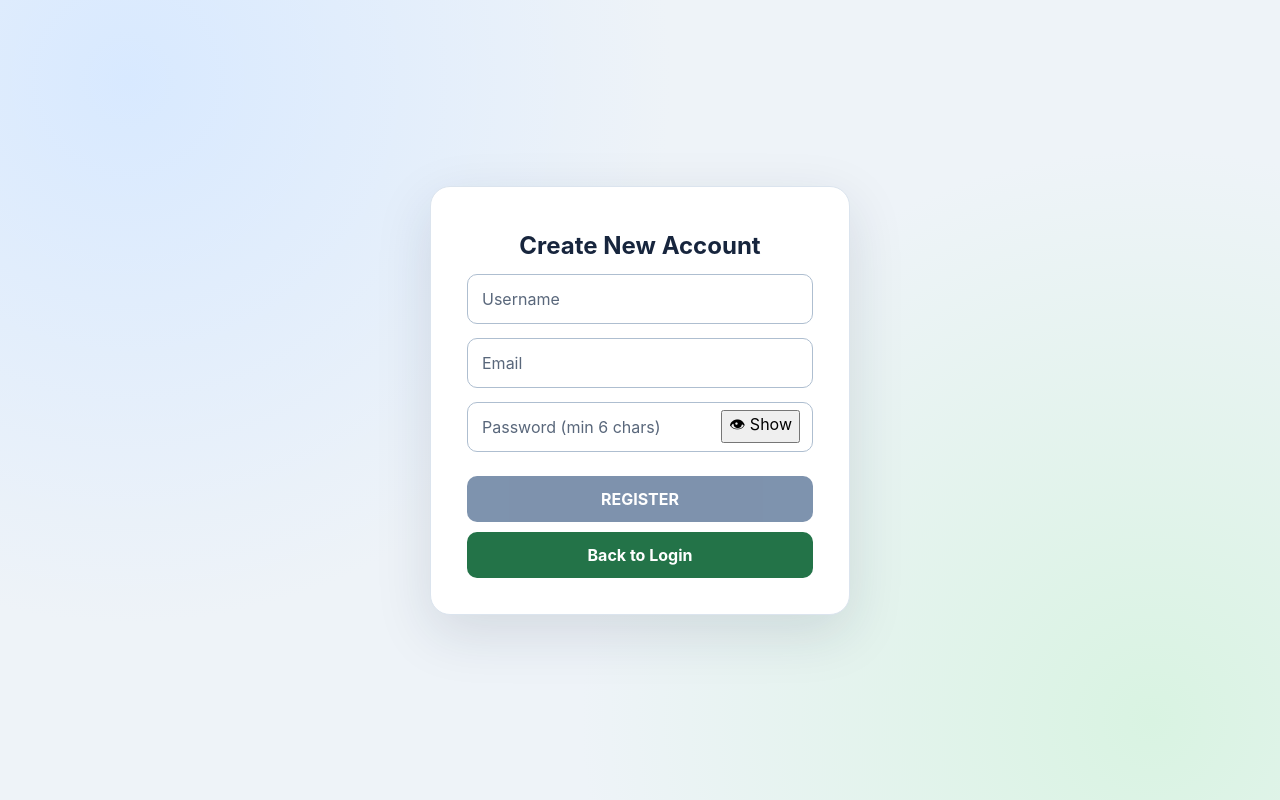
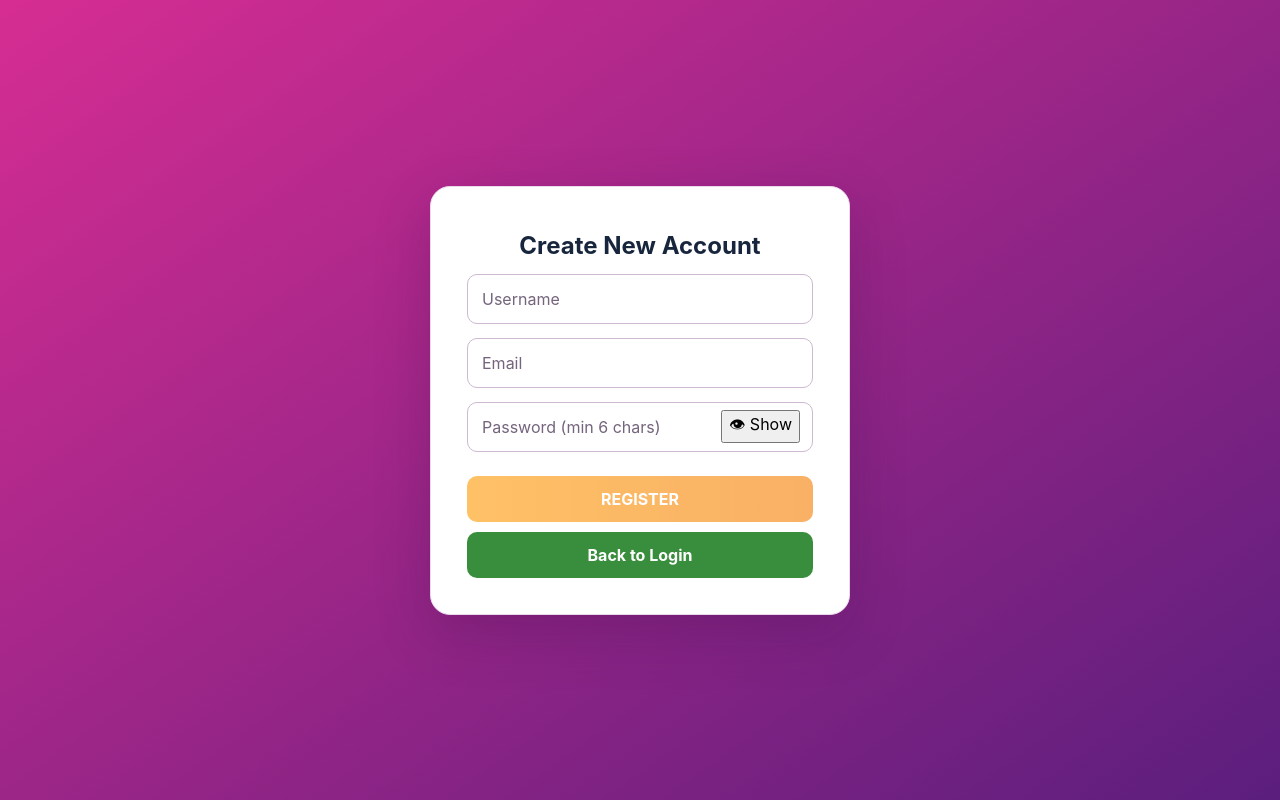
Before and after one commit to EvaArbo/LUDO-GAME, a React (Vite) app: page /register in a window 1280 px wide. Built offline with nearby package versions, Linux system fonts and the light colour scheme.

Commit message:
Restore original Ludo colors and update README

```diff
--- a/src/App.css
+++ b/src/App.css
@@ -1,4 +1,4 @@
 .app-container { width: 100%; min-height: 100dvh; }
 .game-header { width: min(100%, 1100px); margin: auto; padding: 26px 16px 0; text-align: center; }
-.game-header h1 { margin: 0; color: #17253d; font-size: clamp(1.7rem, 4vw, 2.7rem); }
-.game-header p { margin: 6px 0 0; color: #506078; }
+.game-header h1 { margin: 0; color: #4f246c; font-size: clamp(1.7rem, 4vw, 2.7rem); }
+.game-header p { margin: 6px 0 0; color: #684879; }
--- a/src/assets/Components/HowToPlay.jsx
+++ b/src/assets/Components/HowToPlay.jsx
@@ -9,10 +9,10 @@ const HowToPlay = ({ show, onClose }) => {
       <div className="modal">
         <h2>🧩 How to Play Ludo</h2>
         <ul>
-          <li>🎲 Roll a 6 to bring a token out.</li>
-          <li>🛣️ Move clockwise along your color path.</li>
-          <li>💥 Land on another player to send them back home.</li>
-          <li>🎯 Get all 4 tokens into the center to win!</li>
+          <li>🎲 You play Red. Roll a 6 to bring one of your tokens out.</li>
+          <li>🛣️ Tap a Red token to move it after rolling.</li>
+          <li>🤖 Green, Yellow, and Blue take computer turns.</li>
+          <li>🎯 Move your tokens around the board toward the center.</li>
         </ul>
         <button onClick={onClose}>Got It!</button>
       </div>
--- a/src/assets/styles/board.css
+++ b/src/assets/styles/board.css
@@ -10,14 +10,14 @@
 .scoreboard, .control-buttons {
   width: min(100%, 612px);
   background: #fff;
-  border: 1px solid #dbe4ee;
+  border: 1px solid #e8dcec;
   border-radius: 16px;
-  box-shadow: 0 8px 24px #17253d12;
+  box-shadow: 0 8px 24px #4f246c17;
 }
 .scoreboard { padding: 16px; }
 .scoreboard h3 { margin: 0 0 12px; font-size: 1.15rem; }
 .scoreboard ul { list-style: none; padding: 0; margin: 0; display: grid; grid-template-columns: repeat(2, minmax(0, 1fr)); gap: 8px; }
-.scoreboard li { padding: 9px; border-radius: 8px; background: #f3f6fa; font-size: .9rem; }
+.scoreboard li { padding: 9px; border-radius: 8px; background: #faf3fc; font-size: .9rem; }
 .player-name { font-weight: 800; }
 .player-name.Red { color: #b83732; }
 .player-name.Green { color: #237348; }
@@ -31,10 +31,10 @@
   height: calc(15 * var(--cell-size));
   position: relative;
   border: 0;
-  outline: 3px solid #27364c;
+  outline: 3px solid #34263b;
   border-radius: 8px;
   overflow: hidden;
-  box-shadow: 0 12px 30px #17253d28;
+  box-shadow: 0 12px 30px #34263b28;
 }
 .cell { position: relative; min-width: 0; min-height: 0; background: #fff; border: 1px solid #d9e1e9; }
 .cell.blue-zone { background: var(--blue); }
@@ -50,8 +50,8 @@
 .control-buttons { display: flex; flex-wrap: wrap; align-items: center; justify-content: center; gap: 12px; padding: 12px 16px; }
 .dice-roll-info { display: flex; flex-direction: column; align-items: center; font-size: .9rem; }
 .dice-roll-count { font-size: 1.3rem; font-weight: 800; }
-.end-turn-btn, .toggle-instructions { min-height: 44px; padding: 10px 16px; border: 0; border-radius: 10px; color: #fff; background: #294b78; font-weight: 700; }
-.end-turn-btn:hover, .toggle-instructions:hover { background: #18375f; }
+.end-turn-btn, .toggle-instructions { min-height: 44px; padding: 10px 16px; border: 0; border-radius: 10px; color: #fff; background: #1976d2; font-weight: 700; }
+.end-turn-btn:hover, .toggle-instructions:hover { background: #0d47a1; }
 @media (max-width: 480px) {
   .board-container { gap: 12px; padding-top: 14px; }
   .scoreboard { padding: 12px; }
--- a/src/assets/styles/dice.css
+++ b/src/assets/styles/dice.css
@@ -69,6 +69,6 @@
 .blue-zone .pon { background-color: #0066cc; }
 .dice-container { margin: 0; gap: 8px; text-align: center; }
 .dice-container h3 { margin: 0; font-size: .95rem; }
-.dice-button { min-height: 44px; padding: 10px 18px; background: #237348; font-size: 1rem; box-shadow: none; }
-.dice-button:hover:not(:disabled) { background: #195c38; }
+.dice-button { min-height: 44px; padding: 10px 18px; background: #388e3c; font-size: 1rem; box-shadow: none; }
+.dice-button:hover:not(:disabled) { background: #2d6e31; }
 .dice-image { width: 42px; height: 42px; }
--- a/src/index.css
+++ b/src/index.css
@@ -1,15 +1,16 @@
 :root {
   font-family: Inter, system-ui, -apple-system, BlinkMacSystemFont, "Segoe UI", sans-serif;
   color: #17253d;
-  background: #eef3f8;
-  --red: #df514b;
-  --green: #3baf74;
-  --yellow: #f3c84b;
-  --blue: #4599df;
-  --ink: #17253d;
+  background: #f8f0fc;
+  --red: #ff6f61;
+  --green: #7ed957;
+  --yellow: #ffe066;
+  --blue: #4fc3f7;
+  --ink: #32213d;
 }
 * { box-sizing: border-box; }
-body { margin: 0; min-width: 280px; }
+body { margin: 0; min-width: 280px; background: linear-gradient(-45deg, #e0eaff, #d1f2eb, #fde2ff, #ffe5ec); background-size: 400% 400%; animation: gradientFlow 20s ease infinite; }
+@keyframes gradientFlow { 0%, 100% { background-position: 0% 50%; } 50% { background-position: 100% 50%; } }
 button, input { font: inherit; }
 button { cursor: pointer; }
 button:disabled { cursor: not-allowed; opacity: .6; transform: none !important; }
--- a/src/styles/Dashboard.css
+++ b/src/styles/Dashboard.css
@@ -1,9 +1,9 @@
 .dashboard-container { min-height: 100dvh; display: grid; place-items: center; padding: 24px 16px; }
-.dashboard-card { width: min(100%, 560px); padding: clamp(22px, 5vw, 40px); background: #fff; border: 1px solid #dbe4ee; border-radius: 20px; text-align: center; box-shadow: 0 18px 55px #17253d20; }
+.dashboard-card { width: min(100%, 560px); padding: clamp(22px, 5vw, 40px); background: #fff; border: 1px solid #ead9ed; border-radius: 20px; text-align: center; box-shadow: 0 18px 55px #310e4330; }
 .dashboard-card h1 { font-size: clamp(1.5rem, 4vw, 2.2rem); margin: 0 0 16px; }
 .dashboard-actions { display: grid; grid-template-columns: repeat(2, minmax(0, 1fr)); gap: 12px; margin: 24px 0; }
-.dashboard-actions button, .dashboard-logout { min-height: 48px; padding: 10px 14px; border: 0; border-radius: 10px; background: #294b78; color: #fff; font-weight: 700; }
-.dashboard-actions button:hover, .dashboard-logout:hover { background: #18375f; }
+.dashboard-actions button, .dashboard-logout { min-height: 48px; padding: 10px 14px; border: 0; border-radius: 10px; background: #a42676; color: #fff; font-weight: 700; }
+.dashboard-actions button:hover, .dashboard-logout:hover { background: #7e1e61; }
 .dashboard-logout { background: #49566c; }
-.dashboard-delete { display: block; margin: 16px auto 0; padding: 8px; border: 0; background: transparent; color: #2165a2; text-decoration: underline; }
+.dashboard-delete { display: block; margin: 16px auto 0; padding: 8px; border: 0; background: transparent; color: #672784; text-decoration: underline; }
 @media (max-width: 480px) { .dashboard-actions { grid-template-columns: 1fr; } }
--- a/src/styles/LudoLogin.css
+++ b/src/styles/LudoLogin.css
@@ -3,16 +3,15 @@
   display: grid;
   place-items: center;
   padding: 24px 16px;
-  background: radial-gradient(circle at 10% 10%, #d8e9ff, transparent 40%),
-    radial-gradient(circle at 90% 90%, #d9f3e2, transparent 42%), #eef3f8;
+  background: linear-gradient(145deg, #d62d92, #5b1e7d);
 }
 .login-box {
   width: min(100%, 420px);
   padding: clamp(22px, 5vw, 36px);
   background: #fff;
-  border: 1px solid #dbe4ee;
+  border: 1px solid #ead9ed;
   border-radius: 20px;
-  box-shadow: 0 18px 55px #17253d20;
+  box-shadow: 0 18px 55px #310e433d;
   text-align: center;
 }
 .logo-section { margin-bottom: 16px; }
@@ -25,12 +24,12 @@
   gap: 10px;
   margin: 14px 0;
   padding: 0 12px;
-  border: 1px solid #aebed0;
+  border: 1px solid #cdb9d2;
   border-radius: 10px;
   background: #fff;
   flex-wrap: wrap;
 }
-.input-group:focus-within { border-color: #2165a2; box-shadow: 0 0 0 3px #4599df24; }
+.input-group:focus-within { border-color: #672784; box-shadow: 0 0 0 3px #d62d9233; }
 .input-group .icon { width: 20px; height: 20px; object-fit: contain; }
 .input-group input {
   flex: 1;
@@ -41,22 +40,22 @@
   background: transparent;
   color: var(--ink);
 }
-.input-group input::placeholder { color: #59677b; }
+.input-group input::placeholder { color: #74647c; }
 .input-group .error { flex-basis: 100%; padding-bottom: 6px; }
 .forgot-password { text-align: right; margin: 4px 0 18px; }
-.forgot-btn { border: 0; background: transparent; color: #2165a2; text-decoration: underline; padding: 6px 0; }
+.forgot-btn { border: 0; background: transparent; color: #672784; text-decoration: underline; padding: 6px 0; }
 .login-btn, .register-btn, .delete-btn {
   width: 100%; min-height: 46px; padding: 10px 14px;
   border: 0; border-radius: 10px; font-weight: 700;
   margin-top: 10px;
 }
-.login-btn { background: #294b78; color: #fff; }
-.register-btn { background: #237348; color: #fff; }
-.delete-btn { background: #fff; border: 1px solid #b83732; color: #b83732; }
-.login-btn:hover { background: #18375f; }
-.register-btn:hover { background: #195c38; }
+.login-btn { background: linear-gradient(90deg, #ff9800, #f57c00); color: #fff; }
+.register-btn { background: #388e3c; color: #fff; }
+.delete-btn { background: #fff; border: 1px solid #bd3434; color: #bd3434; }
+.login-btn:hover { background: linear-gradient(90deg, #f57c00, #dc6900); }
+.register-btn:hover { background: #2d6e31; }
 .delete-btn:hover { background: #fff0ee; }
 .error, .error-text { color: #ad2828; }
-.success-text { color: #237348; }
+.success-text { color: #388e3c; }
 .bottom-buttons { margin-top: 12px; }
 @media (max-width: 360px) { .login-box { padding: 20px 16px; } }
```
Also changed, not shown: 1 other file (tests, documents, lock files or other folders).
